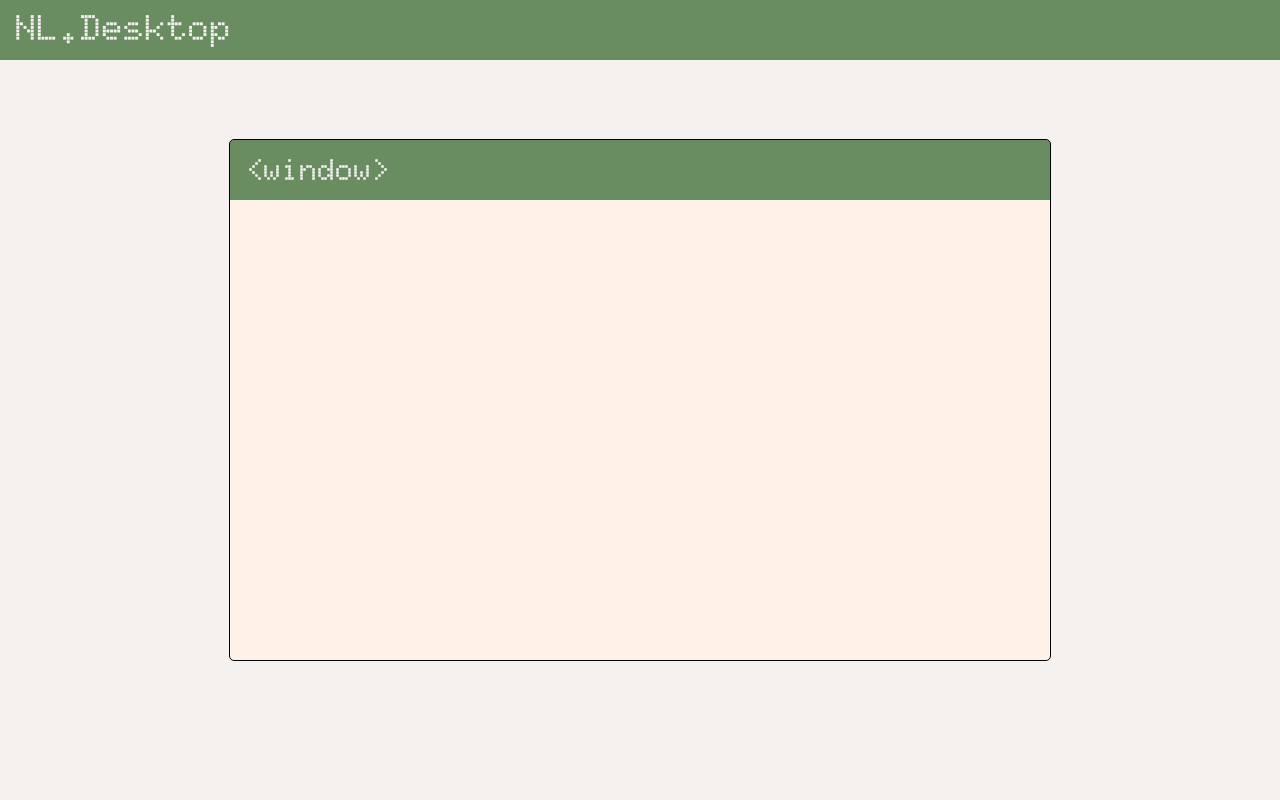
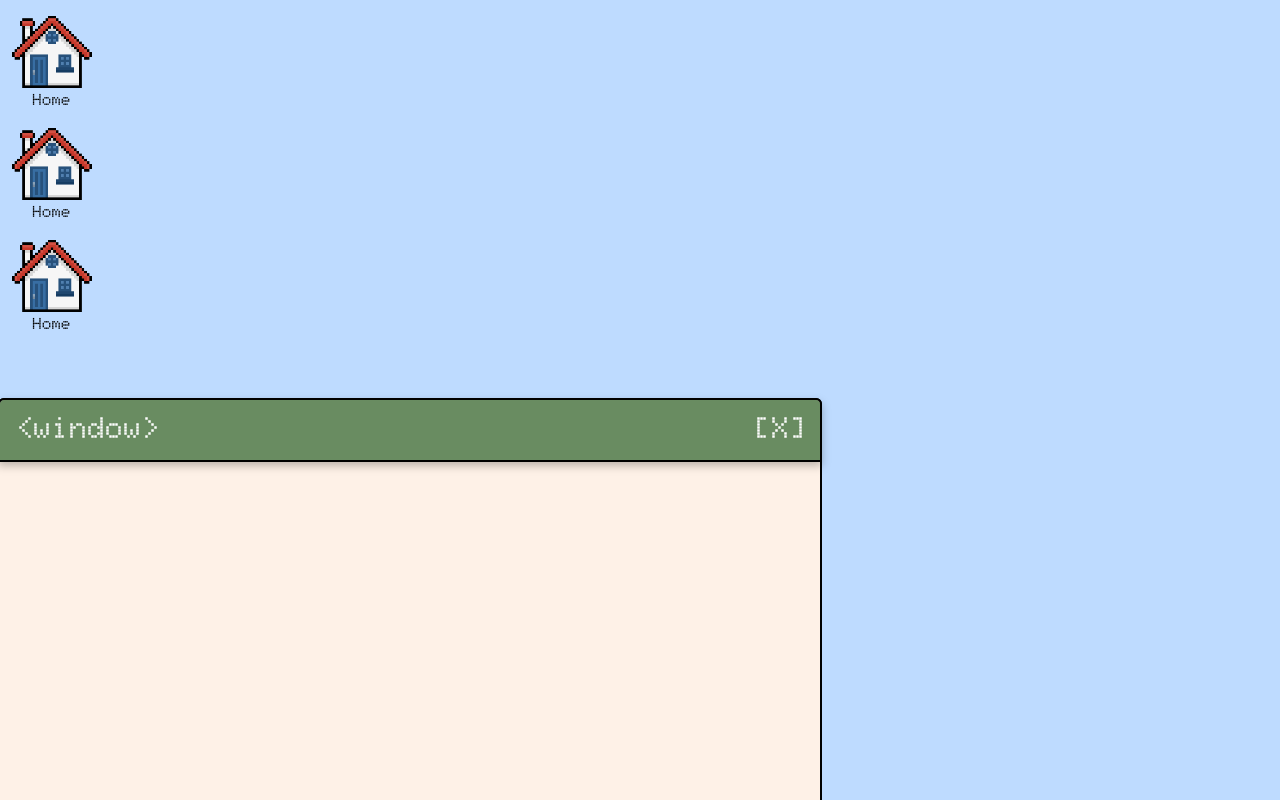
Before and after one commit to PhilosofoxDev/NathanLomnickyPortfolio, a React (Vite) app: page / in a window 1280 px wide. Built offline with nearby package versions, Linux system fonts and the light colour scheme.

Commit message:
End Day 7/20
Finalized layout in sketchbook, started adding icons, resizing images. Steadily improving!

```diff
--- a/index.html
+++ b/index.html
@@ -7,7 +7,7 @@
     <link href="/src/index.css" rel="stylesheet" />
     <meta name="viewport" content="width=device-width, initial-scale=1.0" />
   </head>
-  <body class= "antialiased bg-siteBg overscroll-none"> <!--Set background color of site-->
+  <body class= "antialiased bg-blue-200 overscroll-none"> <!--Set background color of site-->
     <div id="root"></div>
     <script type="module" src="/src/main.jsx"></script>
   </body>
--- a/package.json
+++ b/package.json
@@ -14,6 +14,7 @@
     "@tailwindcss/vite": "^4.1.11",
     "react": "^19.1.0",
     "react-dom": "^19.1.0",
+    "tailwind-extended-shadows": "^0.4.1",
     "tailwindcss": "^4.1.11"
   },
   "devDependencies": {
--- a/src/App.jsx
+++ b/src/App.jsx
@@ -1,12 +1,14 @@
 import "tailwindcss"
-import NavBar from "./Components/NavBar"
 import Window from "./Components/mainwindow"
+import Shortcuts from "./Components/desktopShortcuts"
 
 function App() {
   return (
-    <div>
-      <NavBar />
-      <Window />
+    <div class="fixed">
+      <div class="absolute mx-auto content-center items-center w-screen h-screen">
+        <Window />
+      </div>
+      <Shortcuts />
     </div>
   )
 }
--- /dev/null
+++ b/src/Components/desktopShortcuts.jsx
@@ -0,0 +1,25 @@
+import "tailwindcss"
+import houseIcon from "../assets/images/PixelArtHouse.png"
+
+function Shortcuts() {
+    return(
+        <div class="flex w-35 absolute justify-center h-screen text-center font-dotoBold text-black text-md"> {/*Left Bar*/}
+            <div class="mt-2 mr-9"> {/*Icon Container*/}
+                <div>
+                    <img class="max-w-20" src={houseIcon}></img>
+                    <h1>Home</h1>
+                </div>
+                <div class="mt-2">
+                    <img class="max-w-20" src={houseIcon}></img> {/*Add top margin to every element after first one*/}
+                    <h1>Home</h1>
+                </div>
+                <div class="mt-2">
+                    <img class="max-w-20" src={houseIcon}></img>
+                    <h1>Home</h1>
+                </div>
+            </div>
+        </div>
+    )
+}
+
+export default Shortcuts
--- a/src/Components/mainwindow.jsx
+++ b/src/Components/mainwindow.jsx
@@ -2,16 +2,15 @@ import "tailwindcss"
 
 function Window() {
     return (
-        <div class="fixed flex mx-auto w-screen h-screen items-center justify-center">
-            <div class="bg-windowBox w-205 h-130 rounded-sm self-center outline-1 outline-offset-0">
-                <div class="flex w-full bg-siteGreen h-15 rounded-t-sm">
-                    <h1 class="text-3xl font-dotoBold text-white ml-4 m-2 mt-3">&lt;window&gt;</h1>
+            <div class="fixed bg-windowBox mb-15 w-205 h-130 rounded-sm self-center justify-self-center outline-2 outline-black"> {/*Change color to whatever works*/}
+                <div class="flex w-full bg-siteGreen h-15 rounded-t-sm justify-between drop-shadow-lg/25 outline-2">
+                    <h1 class="text-3xl font-dotoBold text-white ml-4 m-2 mt-2.5">&lt;window&gt;</h1>
+                    <h1 class="text-3xl font-dotoBold text-white self-center mb-1 mr-3">&#91;X&#93;</h1>
                 </div>
                 <div className="WindowView">
 
                 </div>
             </div>
-        </div>
     )
 }
 
```
Also changed, not shown: src/assets/images/PixelArtHouse.png (added), 1 other file (tests, documents, lock files or other folders).
